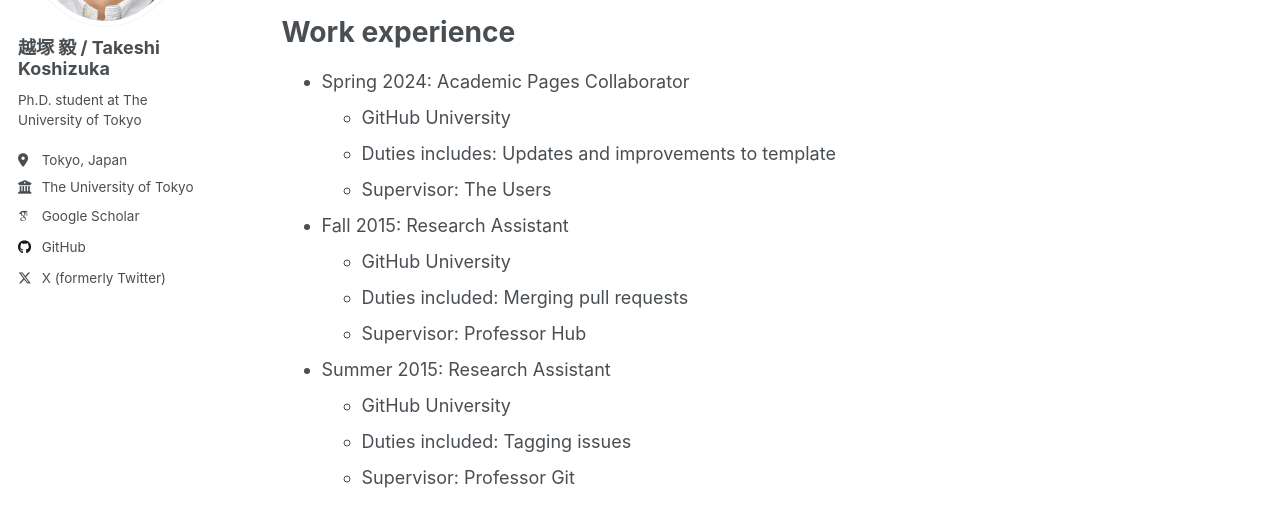
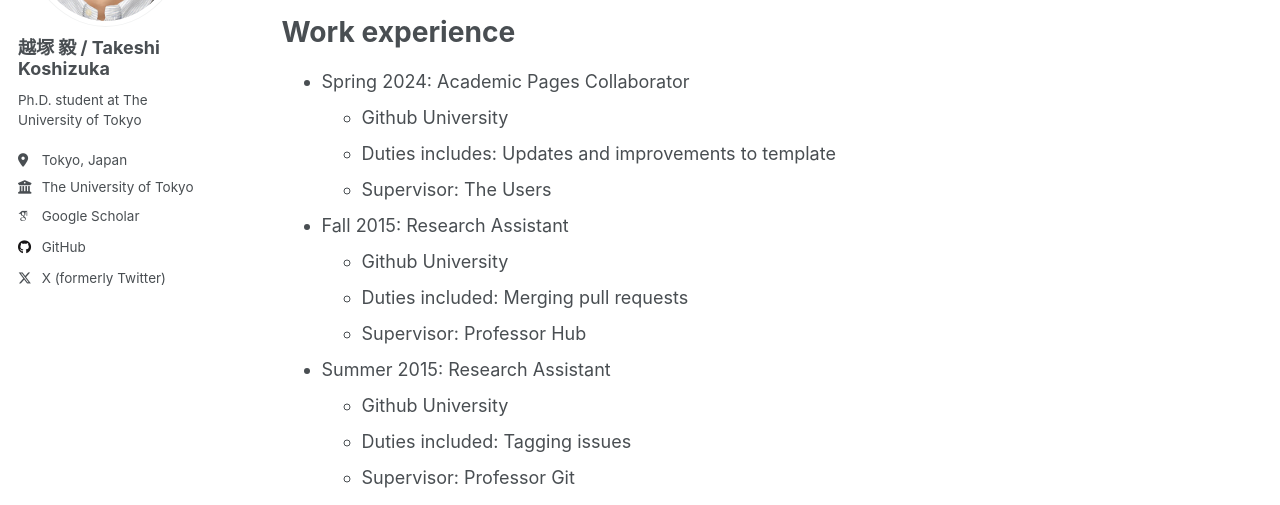
Before and after one commit to TaKoshizuka/TaKoshizuka.github.io, a Jekyll site: the page built from _pages/cv.md, in a window 1280 px wide and 900 px high. Shown: the part 301-806 px from the top of the window. Built offline with Jekyll 4.4.1, drawn with Linux system fonts in a browser that asks for light colours; some web fonts are replaced.

Commit message:
Update cv.md

```diff
--- a/_pages/cv.md
+++ b/_pages/cv.md
@@ -18,17 +18,17 @@ Education
 Work experience
 ======
 * Spring 2024: Academic Pages Collaborator
-  * GitHub University
+  * Github University
   * Duties includes: Updates and improvements to template
   * Supervisor: The Users
 
 * Fall 2015: Research Assistant
-  * GitHub University
+  * Github University
   * Duties included: Merging pull requests
   * Supervisor: Professor Hub
 
 * Summer 2015: Research Assistant
-  * GitHub University
+  * Github University
   * Duties included: Tagging issues
   * Supervisor: Professor Git
 
```
